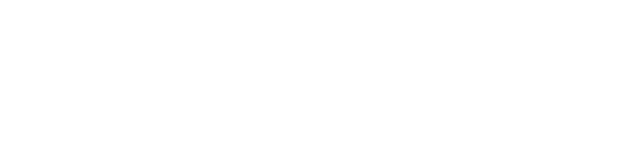
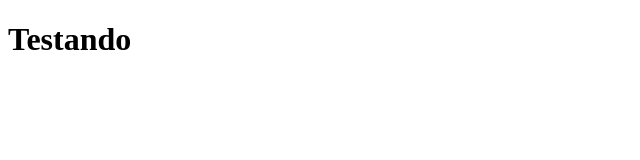
Before and after one commit to Celio-roberto/exercicios-teste, a plain HTML site: page index.html in a window 1280 px wide. Shown: the whole page, without its empty margins (0-640 px from the left). Drawn offline with Linux system fonts and the light colour scheme.

Commit message:
testando

```diff
--- a/index.html
+++ b/index.html
@@ -7,6 +7,8 @@
     <title>Vamos que vamos</title>
 </head>
 <body>
-
+    <header>
+        <h1>Testando</h1>
+    </header>
 </body>
 </html>
```
